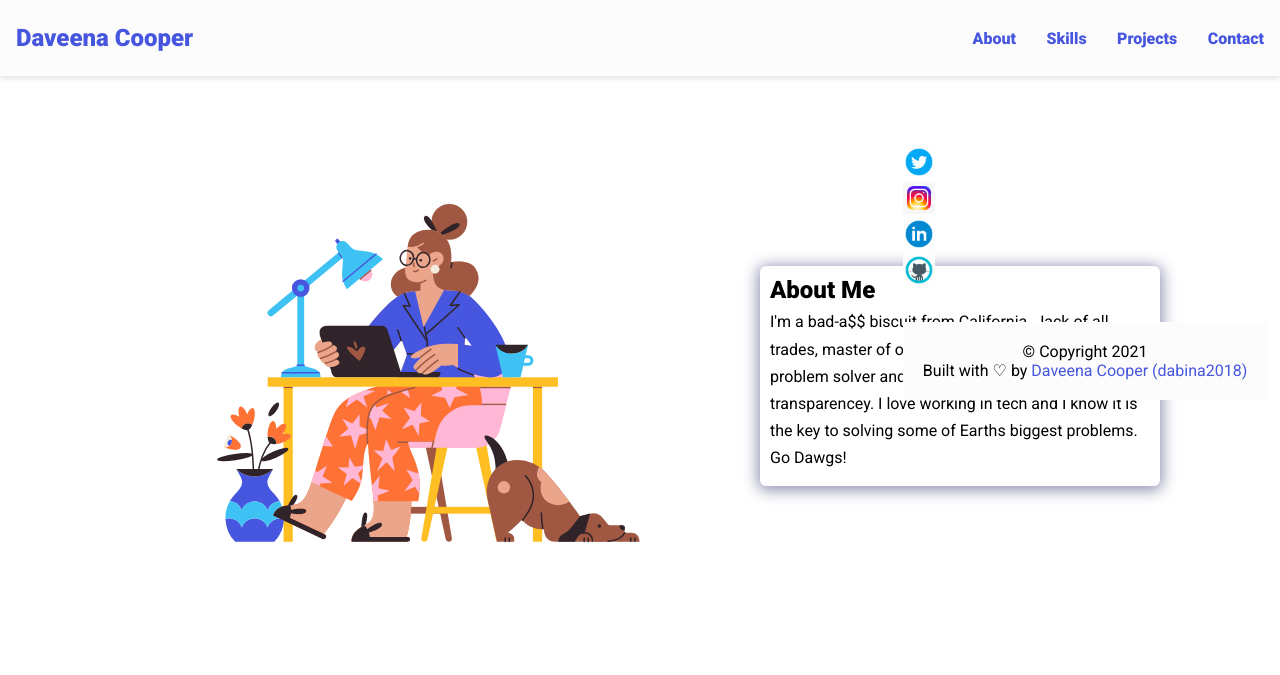
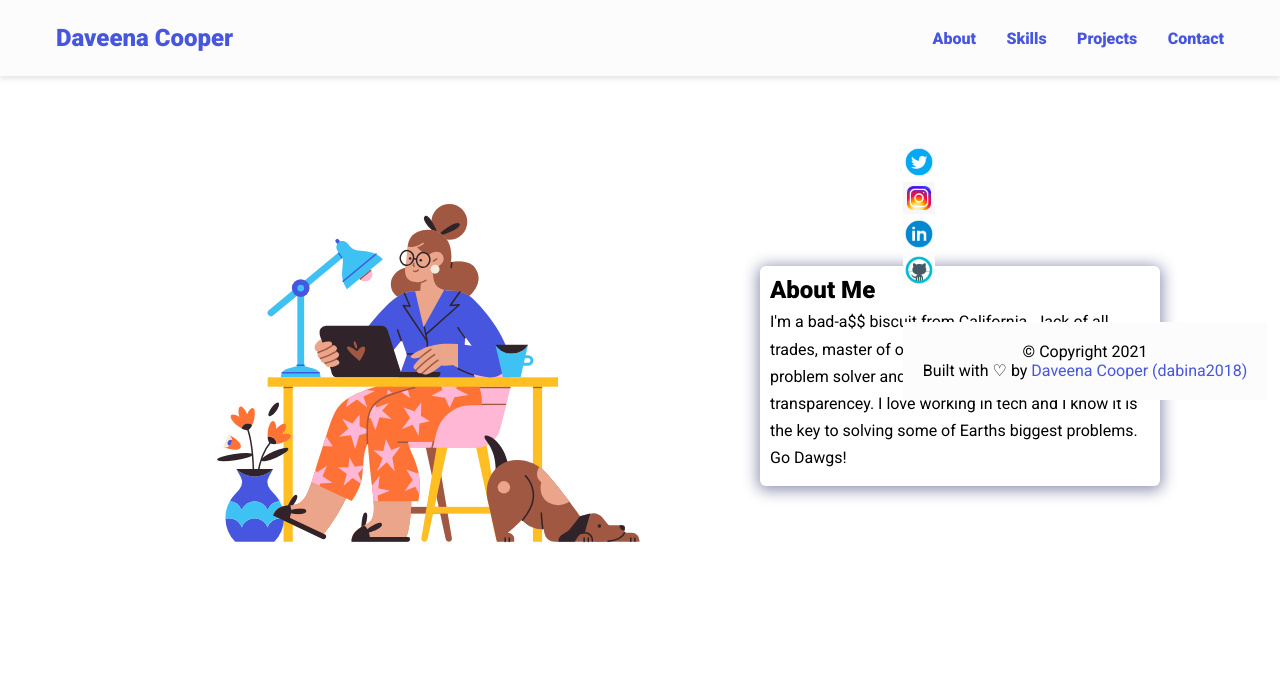
Before and after one commit to dabina2018/dabina2018.github.io, a PHP site: page / in a window 1280 px wide. Shown: the top 675 px of the page. Run offline with PHP 8.4, Linux system fonts and the light colour scheme.

Commit message:
formatting

```diff
--- a/assets/css/styles.css
+++ b/assets/css/styles.css
@@ -54,7 +54,7 @@ nav {
   display: flex;
   align-items: center;
   justify-content: space-between;
-  padding: 1.5rem 1rem;
+  padding: 1.5rem 3.5rem;
   background-color: var(--bg-color);
   box-shadow: 0 3px 5px rgba(0, 0, 0, 0.1);
 }
```
